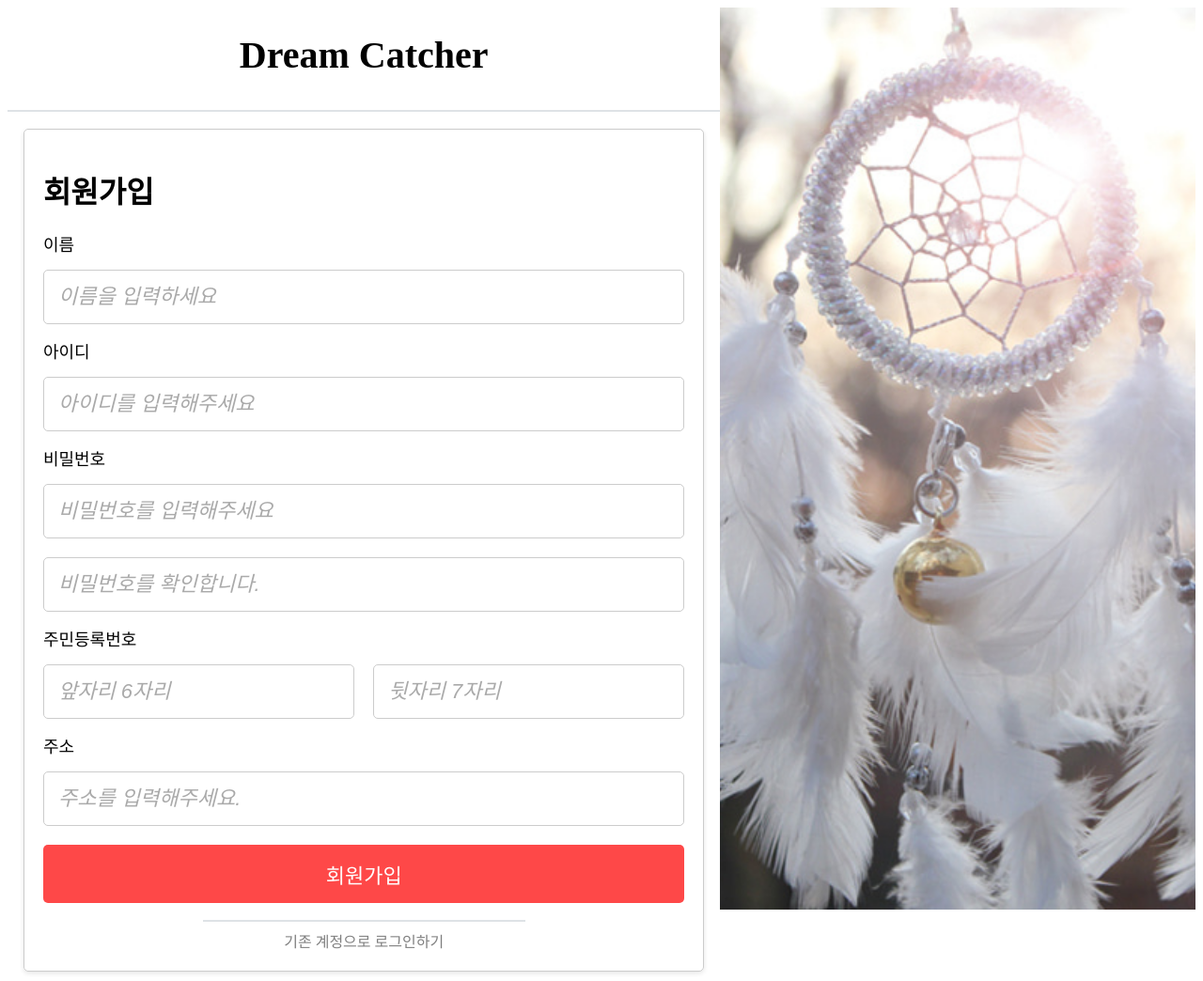
After one commit to K-iise/DreamCatcher, a web app: page /signup/signup.html in a window 1280 px wide. The commit adds this page. Shown: the whole page at 94% size. Run offline with its HTML, style and script files only (its server is not run), Linux system fonts and the light colour scheme; data that the repository does not hold is empty.

Commit message:
회원가입 화면 완성

```diff
--- a/src/main/webapp/login/login.html
+++ b/src/main/webapp/login/login.html
@@ -103,7 +103,7 @@
             <div>
                 <a href="find-password.html" class="link">비밀번호 찾기</a>
                 <span class="separator">|</span>
-                <a href="signup.html" class="link">회원가입</a>
+                <a href="/DreamCatcher/signup/signup.html" class="link">회원가입</a>
             </div>
 
         </div>
--- /dev/null
+++ b/src/main/webapp/signup/signup.html
@@ -0,0 +1,140 @@
+<!DOCTYPE html>
+<html lang="ko" dir="ltr">
+<head>
+    <meta charset="utf-8">
+    <title>회원가입 화면</title>
+    <style>
+
+        div.left {
+            width: 60%;
+            min-height: 100vh; /* 최소 높이를 설정하여 내용이 늘어날 경우 대응 */
+            float: left;
+            box-sizing: border-box;
+            text-align: center; /* 중앙 정렬 추가 */
+            display: flex; /* 플렉스 박스 사용 */
+            flex-direction: column; /* 세로 방향으로 정렬 */
+            justify-content: flex-start; /* 위에서부터 시작 */
+        }
+        div.right {
+            width: 40%;
+            min-height: 100vh; /* 최소 높이 설정 */
+            float: right;
+            box-sizing: border-box;
+            display: flex; /* 플렉스 박스 사용 */
+            flex-direction: column; /* 세로 방향으로 정렬 */
+            justify-content: flex-start; /* 위에서부터 시작 */
+        }
+        div.right img {
+            min-height: 120vh; /* 최소 높이 설정 */
+            width: 100%; /* 전체 폭을 사용 */
+            object-fit: cover; /* 비율을 유지하며 채우기 */
+
+        }
+        header {
+            font-size: 20px;
+        }
+        input {
+            width: 100%; /* 부모 요소의 50% */
+            padding: 15px; /* 안쪽 여백 */
+            border: 1px solid #ccc; /* 테두리 */
+            border-radius: 5px; /* 모서리를 둥글게 */
+            box-sizing: border-box; /* 패딩과 테두리가 포함된 크기 계산 */
+            font-size: 22px; /* 글자 크기 */
+            transition: border-color 0.3s; /* 테두리 색상 변화 애니메이션 */
+            margin: 10px auto; /* 위 아래 여백 및 가로 중앙 정렬 */
+        }
+        input:focus {
+            border-color: #007BFF; /* 포커스 시 테두리 색상 변경 */
+            outline: none; /* 기본 아웃라인 제거 */
+        }
+        input::placeholder {
+            color: #aaa; /* 플레이스홀더 색상 */
+            font-style: italic; /* 이탤릭체 */
+        }
+        .button {
+            width: 100%; /* 부모 요소의 50% */
+            padding: 15px; /* 안쪽 여백 */
+            border: none; /* 테두리 없음 */
+            border-radius: 5px; /* 모서리를 둥글게 */
+            background-color: #FE4848; /* 배경색 */
+            color: white; /* 글자 색상 */
+            font-size: 22px; /* 글자 크기 */
+            cursor: pointer; /* 커서 모양 변경 */
+            transition: background-color 0.3s; /* 배경색 변화 애니메이션 */
+            margin: 10px auto; /* 위 아래 여백 및 가로 중앙 정렬 */
+        }
+        .button:hover {
+            background-color: rgba(0, 0, 0, 0.5); /* 마우스 오버 시 색상 변화 */
+        }
+        .link {
+            margin-top: 10px;
+            font-size: 16px;
+            color: rgba(0, 0, 0, 0.5); /* 링크 색상 */
+            text-decoration: none; /* 밑줄 제거 */
+        }
+        .link:hover {
+            text-decoration: underline; /* 마우스 오버 시 밑줄 추가 */
+        }
+        .separator {
+            color: rgba(0, 0, 0, 0.5); /* | 기호 색상 설정 */
+            font-size: 16px; /* 기호의 폰트 크기 설정 */
+            margin: 0 5px; /* 기호 주변 여백 설정 */
+        }
+        .signbox {
+            border: 1px solid #ccc; /* 테두리 색상 및 두께 */
+            width: 90%; /* 부모 요소의 70% */
+            border-radius: 5px; /* 모서리를 둥글게 */
+            padding: 20px; /* 안쪽 여백 추가 */
+            box-shadow: 0 2px 5px rgba(0, 0, 0, 0.1); /* 그림자 효과 (선택사항) */
+            margin: 10px auto; /* 위 아래 여백 및 가로 중앙 정렬 */
+        }
+        label {
+            font-size: 18px; /* 텍스트 크기 조정 */
+            margin: 5px 0 5px; /* 위 아래 여백 조정 */
+            display: block; /* 블록 요소로 변경하여 새 줄에서 시작 */
+        }
+    </style>
+</head>
+<body>
+    <div>
+        <div class="left"><!-- left div 시작 -->
+            <header>
+                <h1>Dream Catcher</h1>
+            </header>
+            <hr width="100%" color="#dee2e6" noshade/>
+            <div class="signbox">
+                <div style="text-align: left; width: 100%;">
+                    <h1>회원가입</h1>
+                    <label for="name">이름</label>
+                    <input type="text" id="name" placeholder="이름을 입력하세요"><br>
+
+                    <label for="username">아이디</label>
+                    <input type="text" id="username" placeholder="아이디를 입력해주세요"><br>
+
+                    <label for="userpassword">비밀번호</label>
+                    <input type="password" id="password" placeholder="비밀번호를 입력해주세요"><br>
+                    <input type="password" id="chkpassword" placeholder="비밀번호를 확인합니다."><br>
+
+                   <label for="national_id_number">주민등록번호</label>
+					<div style="display: flex; gap: 10px;"> <!-- Flexbox로 입력 필드 간격 조정 -->
+					    <input type="text" id="national_id_number_front" placeholder="앞자리 6자리" maxlength="6" style="flex: 1;">
+					    <span></span> <!-- 구분자 -->
+					    <input type="text" id="national_id_number_back" placeholder="뒷자리 7자리" maxlength="7" style="flex: 1;">
+					</div>
+
+                    <label for="address">주소</label>
+                    <input type="text" id="address" placeholder="주소를 입력해주세요."><br>
+                    <input type="button" class="button" value="회원가입">
+                </div>
+                <hr width="50%" color="#dee2e6" noshade/>
+                <div>
+                    <a href="/DreamCatcher/login/login.html" class="link">기존 계정으로 로그인하기</a>
+                </div>
+            </div>
+        </div><!-- left div 끝 -->
+        <div class="right">
+            <img src="signup.jpg" alt="회원가입 이미지">
+        </div>
+    </div>
+</body>
+</html>
```
Also changed, not shown: src/main/webapp/signup/signup.jpg (added), 1 other file.
